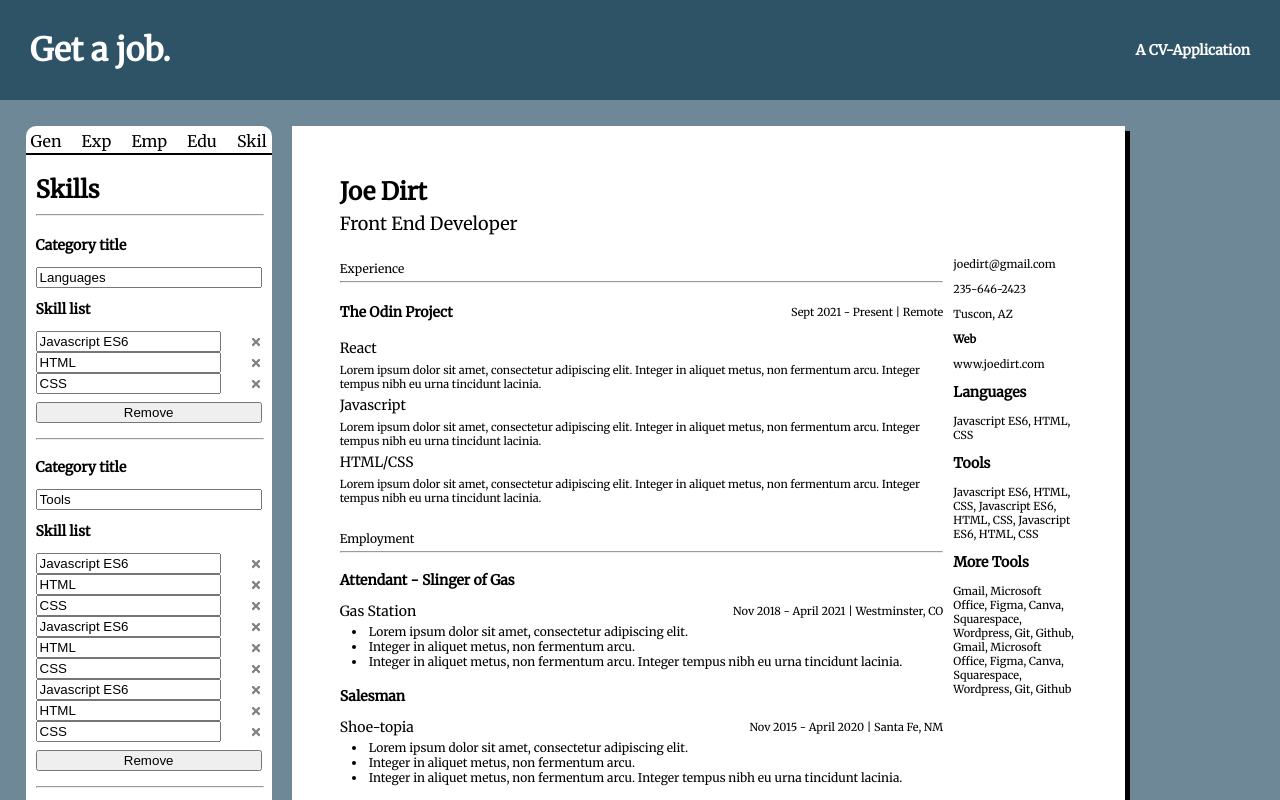
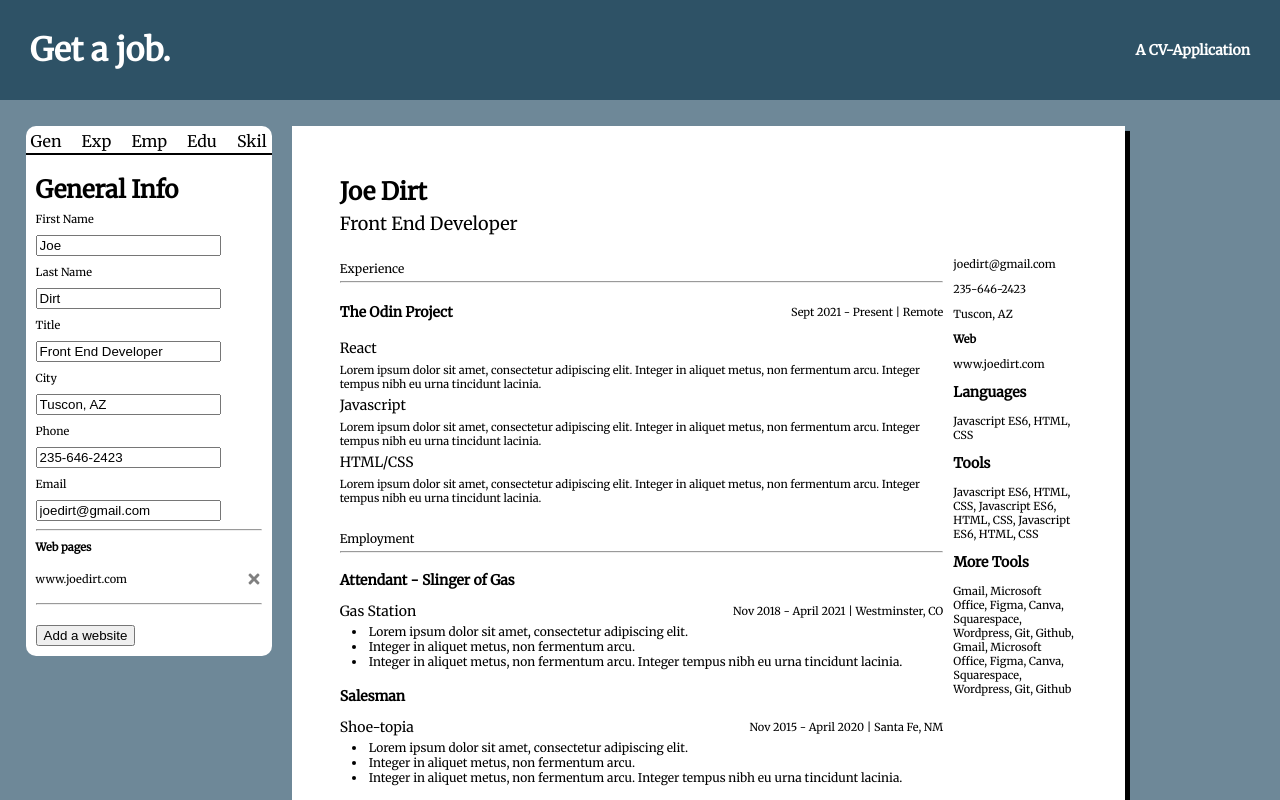
Before and after one commit to napolitanj/resume-builder, a React (Create React App) app: page / in a window 1280 px wide. Shown: the top 800 px of the page. Built offline with nearby package versions, Linux system fonts and the light colour scheme.

Commit message:
fix webpage edit bug

```diff
--- a/src/components/Main.js
+++ b/src/components/Main.js
@@ -10,7 +10,7 @@ class Main extends Component {
       //editMode false is preview mode, editMode true is editMode
       editMode: false,
       addWebsite:false,
-      activeTab:5,
+      activeTab:1,
       generalInfo: {
         firstName: 'Joe',
         lastName: 'Dirt',
@@ -19,10 +19,7 @@ class Main extends Component {
         phone: '235-646-2423',
         email: 'joedirt@gmail.com',
         websites: [
-          {
-            id:1,
-            text: "www.joedirt.com"
-          }
+          "www.joedirt.com"
         ]
       },
       experience: {
--- a/src/components/PreviewMode.js
+++ b/src/components/PreviewMode.js
@@ -55,7 +55,7 @@ class PreviewMode extends Component {
                     <div>
                         <p style={{fontWeight:700}}>Web</p>
                         {generalInfo.websites.map((site) => (
-                            <p>{site.text}</p>
+                            <p>{site}</p>
                         ))}
                     </div>
                     <div className="skills">
--- a/src/components/editComponents/EditGeneral.js
+++ b/src/components/editComponents/EditGeneral.js
@@ -22,12 +22,15 @@ class EditGeneral extends Component {
             <input name="email" value={general.email} onChange={(e) => changeGeneral(e)}></input>
             <hr></hr>
             <p style={{fontWeight:"700"}}>Web pages</p>
-            {general.websites.map(site => <p>{site.text}
-              <FaTimes
-              style={{color:'gray',cursor:'pointer'}}
-              onClick={() => deleteWebsite(site.id)}
-              />
-            </p>)}
+            {general.websites.map(site =>
+              <div style={{display:"flex", alignItems:"center", justifyContent:"space-between"}}>
+                <p>{site}</p>
+                <FaTimes
+                style={{color:'gray',cursor:'pointer'}}
+                onClick={() => deleteWebsite(site.id)}
+                />
+              </div>
+            )}
             <hr></hr>
             <div style={{marginTop:"20px"}}>
               <button onClick={() => setAddWeb()}>Add a website</button>
```
